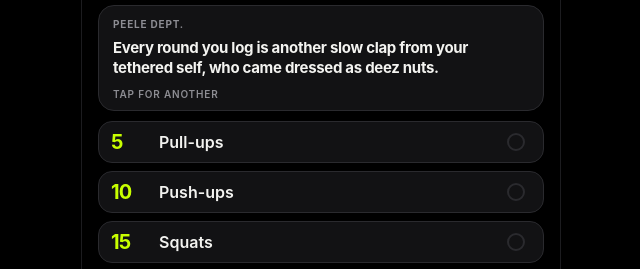
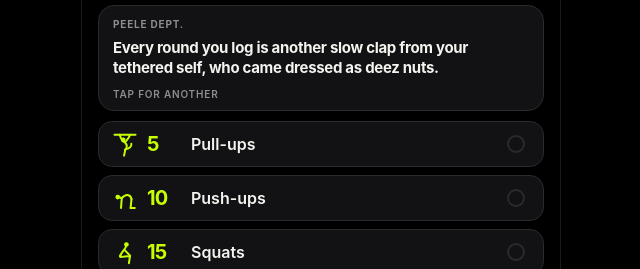
Before and after one commit to ashwinmudaliar/workout-test-test-privado, a website: page index.html in a window 1280 px wide. Shown: the part 531-800 px from the top of the page, without its empty margins (319-959 px from the left). Drawn offline with Linux system fonts and the light colour scheme.

Commit message:
Put exercise pictograms on the movement buttons
Each row is icon, rep count, name. Pull-up and squat silhouettes
match the push-up’s unsubtle side view.

```diff
--- a/app.js
+++ b/app.js
@@ -992,7 +992,7 @@
 
   if ("serviceWorker" in navigator) {
     let hadController = Boolean(navigator.serviceWorker.controller);
-    navigator.serviceWorker.register("./sw.js?v=17", { updateViaCache: "none" });
+    navigator.serviceWorker.register("./sw.js?v=18", { updateViaCache: "none" });
     navigator.serviceWorker.addEventListener("controllerchange", () => {
       if (!hadController) {
         hadController = true;
--- a/index.html
+++ b/index.html
@@ -21,7 +21,7 @@
     <link rel="icon" type="image/png" sizes="32x32" href="./icons/favicon-32.png" />
     <link rel="apple-touch-icon" href="./icons/apple-touch-icon.png" />
     <title>BOFA Protocol</title>
-    <link rel="stylesheet" href="./styles.css?v=17" />
+    <link rel="stylesheet" href="./styles.css?v=18" />
   </head>
   <body>
     <div id="app">
@@ -115,6 +115,15 @@
           <ul class="movements" id="movements">
             <li>
               <button type="button" class="movement" data-i="0">
+                <svg class="rx-icon" viewBox="0 0 24 24" aria-hidden="true">
+                  <line x1="3" y1="4" x2="21" y2="4" />
+                  <circle cx="10.5" cy="8.4" r="2" fill="currentColor" stroke="none" />
+                  <path d="M7.5 4 C8 7.2 9.4 8.2 10.6 10" />
+                  <path d="M16.5 4 C15.6 6.4 14.2 8 12.6 10" />
+                  <path d="M11.6 10.2 C14.2 12.6 14 15.2 12.2 17" />
+                  <path d="M12.2 17 L11.2 22" />
+                  <path d="M12.2 16.6 C15.2 16.2 18 14.4 17.4 11.8" />
+                </svg>
                 <span class="reps">5</span>
                 <span class="name">Pull-ups</span>
                 <span class="check" aria-hidden="true"></span>
@@ -122,6 +131,14 @@
             </li>
             <li>
               <button type="button" class="movement" data-i="1">
+                <svg class="rx-icon" viewBox="0 0 24 24" aria-hidden="true">
+                  <circle cx="5.8" cy="11.2" r="2" fill="currentColor" stroke="none" />
+                  <path d="M7.8 11.6 L9.2 12.2" />
+                  <path d="M9.2 12.2 L8.6 20.5" />
+                  <path d="M9.2 12.2 C12.5 8.2 16.5 8.6 17.6 12.8" />
+                  <path d="M17.6 12.8 L16.8 20.5" />
+                  <path d="M16.8 20.5 L20.4 20.5" />
+                </svg>
                 <span class="reps">10</span>
                 <span class="name">Push-ups</span>
                 <span class="check" aria-hidden="true"></span>
@@ -129,6 +146,13 @@
             </li>
             <li>
               <button type="button" class="movement" data-i="2">
+                <svg class="rx-icon" viewBox="0 0 24 24" aria-hidden="true">
+                  <circle cx="13.2" cy="5.6" r="2" fill="currentColor" stroke="none" />
+                  <path d="M12.8 7.6 C11.4 10.2 9.2 12.4 8.2 14.6" />
+                  <path d="M8.2 14.6 C7.2 15.4 7.4 16.6 9.2 16.2 C11.2 15.8 14.8 15.4 16.2 15.8" />
+                  <path d="M16.2 15.8 L15.4 21.6" />
+                  <path d="M11.6 10.2 L16.4 15.2" />
+                </svg>
                 <span class="reps">15</span>
                 <span class="name">Squats</span>
                 <span class="check" aria-hidden="true"></span>
@@ -213,7 +237,7 @@
     </div>
 
     <div id="toast" class="toast" hidden></div>
-    <script src="./jokes.js?v=17" defer></script>
-    <script src="./app.js?v=17" defer></script>
+    <script src="./jokes.js?v=18" defer></script>
+    <script src="./app.js?v=18" defer></script>
   </body>
 </html>
--- a/scripts/smoke.js
+++ b/scripts/smoke.js
@@ -32,6 +32,7 @@ for (const needle of [
   "theme-handle",
   "bit-card",
   "BOFA Protocol",
+  "rx-icon",
 ]) {
   if (!html.includes(needle)) throw new Error(`index.html missing ${needle}`);
 }
--- a/scripts/ui-test.js
+++ b/scripts/ui-test.js
@@ -12,6 +12,9 @@ const puppeteer = require("puppeteer-core");
 
   const startLabel = await page.$eval("#timer-label", (el) => el.textContent.trim());
   if (startLabel !== "Tap to start") throw new Error(`expected Tap to start, got ${startLabel}`);
+
+  const rxIcons = await page.$$(".movement .rx-icon");
+  if (rxIcons.length !== 3) throw new Error(`expected 3 movement icons, got ${rxIcons.length}`);
 
   const bit0 = await page.$eval("#bit-line", (el) => el.textContent.trim());
   if (!bit0) throw new Error("expected a quote under the timer");
--- a/styles.css
+++ b/styles.css
@@ -316,7 +316,7 @@ input:focus-visible {
 .movement {
   width: 100%;
   display: grid;
-  grid-template-columns: 40px 1fr 24px;
+  grid-template-columns: 28px 36px 1fr 24px;
   align-items: center;
   gap: 8px;
   text-align: left;
@@ -324,6 +324,18 @@ input:focus-visible {
   border: 1px solid var(--line);
   border-radius: 14px;
   padding: 8px 12px;
+}
+
+.movement .rx-icon {
+  width: 28px;
+  height: 28px;
+  display: block;
+  color: var(--accent);
+  fill: none;
+  stroke: currentColor;
+  stroke-width: 1.7;
+  stroke-linecap: round;
+  stroke-linejoin: round;
 }
 
 .movement .reps {
--- a/sw.js
+++ b/sw.js
@@ -1,4 +1,4 @@
-const CACHE = "amrap-v17";
+const CACHE = "amrap-v18";
 const ASSETS = [
   "./",
   "./index.html",
```
